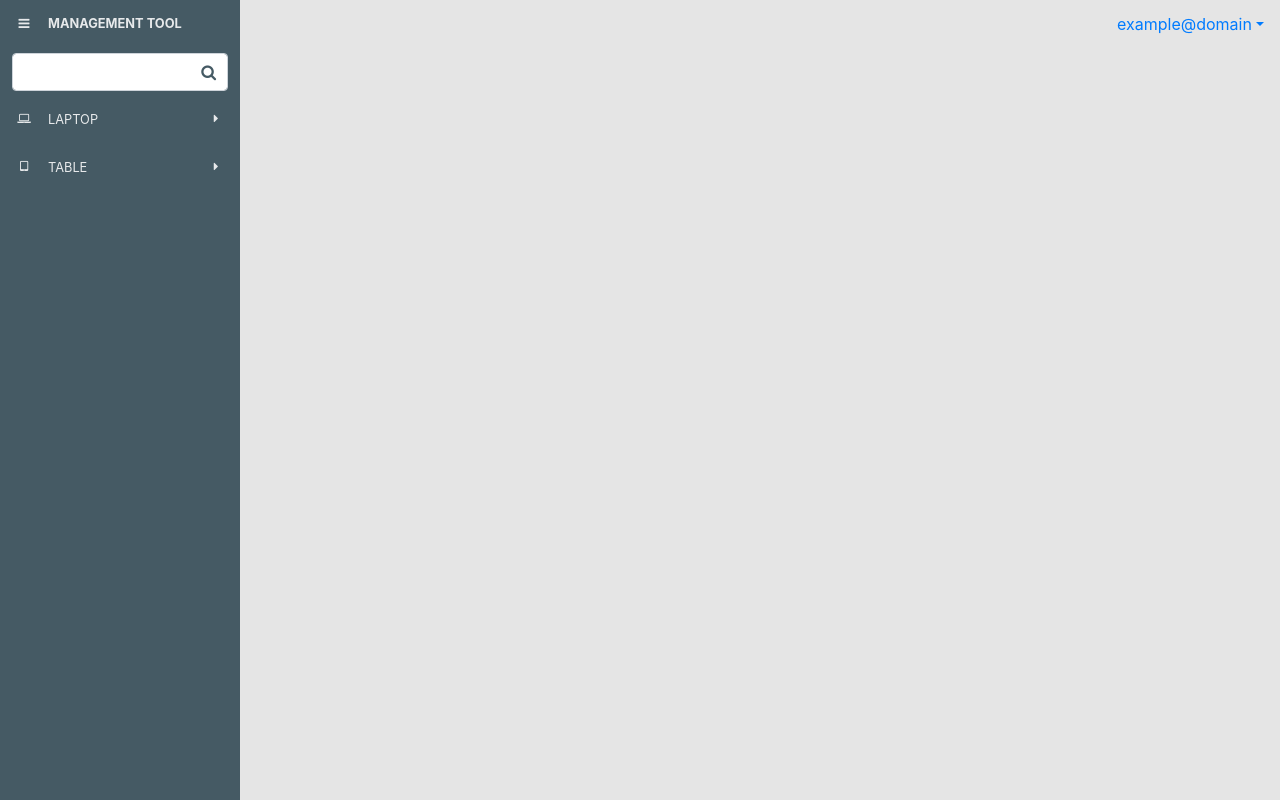
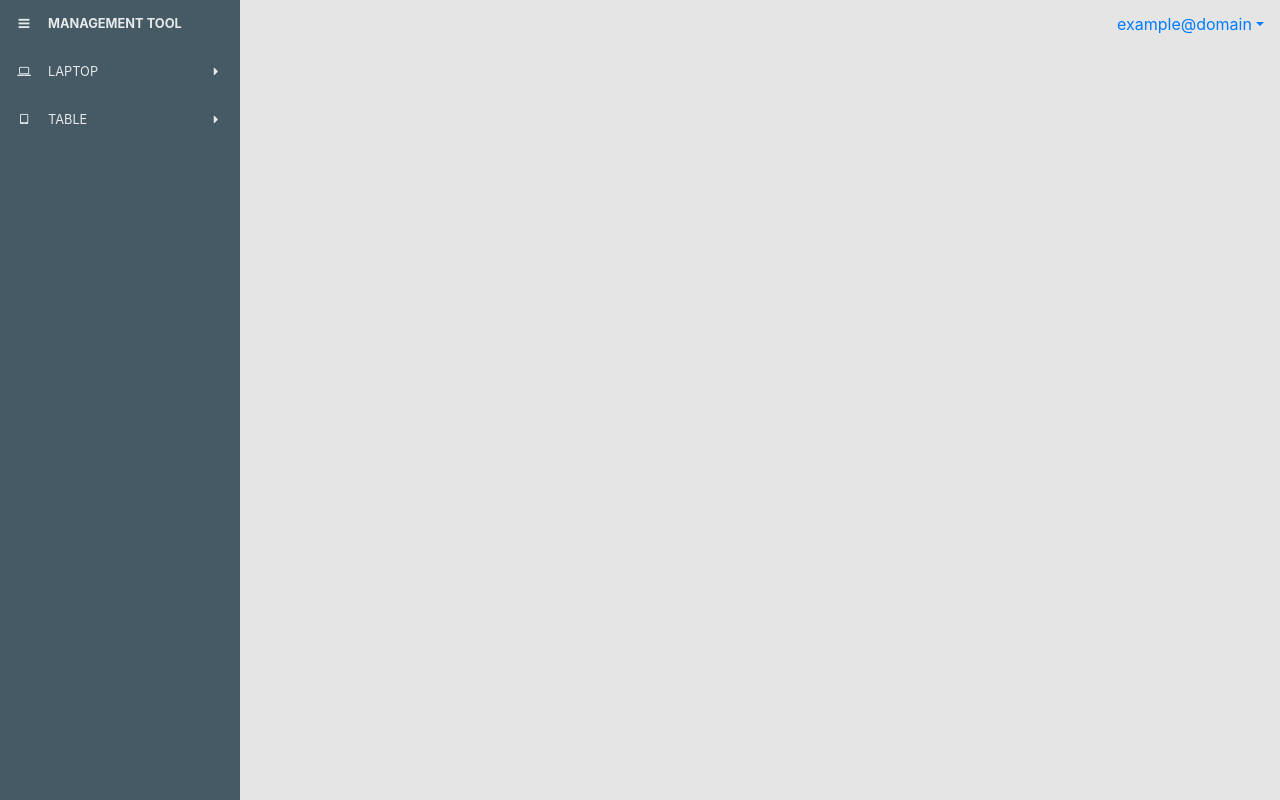
Before and after one commit to minhtrung2606-work/ng2-skeleton, an Angular app: page / in a window 1280 px wide. Built offline with nearby package versions, Linux system fonts and the light colour scheme.

Commit message:
Let SideBar component optionally supports searching

```diff
--- a/src/app/components/side-bar/side-bar.component.html
+++ b/src/app/components/side-bar/side-bar.component.html
@@ -7,7 +7,7 @@
                         [collapsed]="collapsed"
                         (onMenuItemIconClicked)="onSideBarMenuItemIconClicked($event)">
     </side-bar-menu-item>
-    <div class="side-bar-search-box" [ngClass]="{'collapsed': collapsed}">
+    <div class="side-bar-search-box" [ngClass]="{'collapsed': collapsed}" *ngIf="useSearch">
       <side-bar-menu-item [menuItem]="searchMenuItem"
                           [collapsed]="collapsed"
                           (onMenuItemIconClicked)="onSideBarMenuItemIconClicked($event)">
--- a/src/app/components/side-bar/side-bar.component.ts
+++ b/src/app/components/side-bar/side-bar.component.ts
@@ -20,6 +20,7 @@ export class SideBarComponent implements OnInit, OnDestroy {
   private inSearch: boolean;
   private debounceSearching: Function;
 
+  @Input() useSearch: boolean;
   @Input() activeIcon: string;
   @Input() inActiveIcon: string;
   @Input() subMenuItemIcon: string;
```
